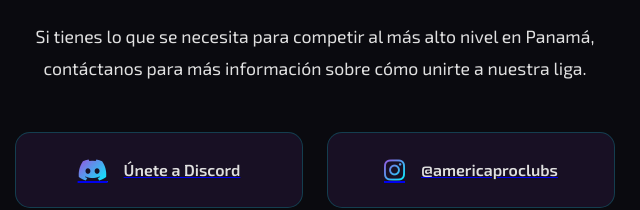
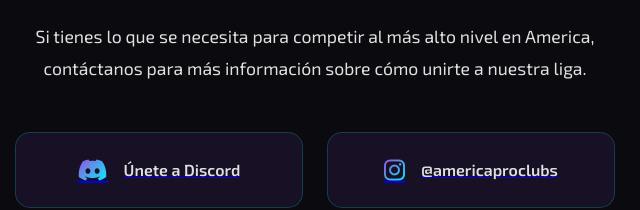
Before and after one commit to mathias230/ASP, a website: page index.html in a window 1280 px wide. Shown: the part 4591-4801 px from the top of the page, 325-965 px from the left. Drawn offline with nearby package versions, Linux system fonts and the light colour scheme; no server answers.

```diff
--- a/index.html
+++ b/index.html
@@ -204,7 +204,7 @@
             <div class="contact-content">
                 <div class="contact-info">
                     <h3>¿Quieres formar parte de la ASP?</h3>
-                    <p>Si tienes lo que se necesita para competir al más alto nivel en Panamá, contáctanos para más información sobre cómo unirte a nuestra liga.</p>
+                    <p>Si tienes lo que se necesita para competir al más alto nivel en America, contáctanos para más información sobre cómo unirte a nuestra liga.</p>
 
                     <div class="contact-methods">
                         <a href="https://discord.gg/sJF5UUTVHM" target="_blank" class="contact-item contact-link">
```
